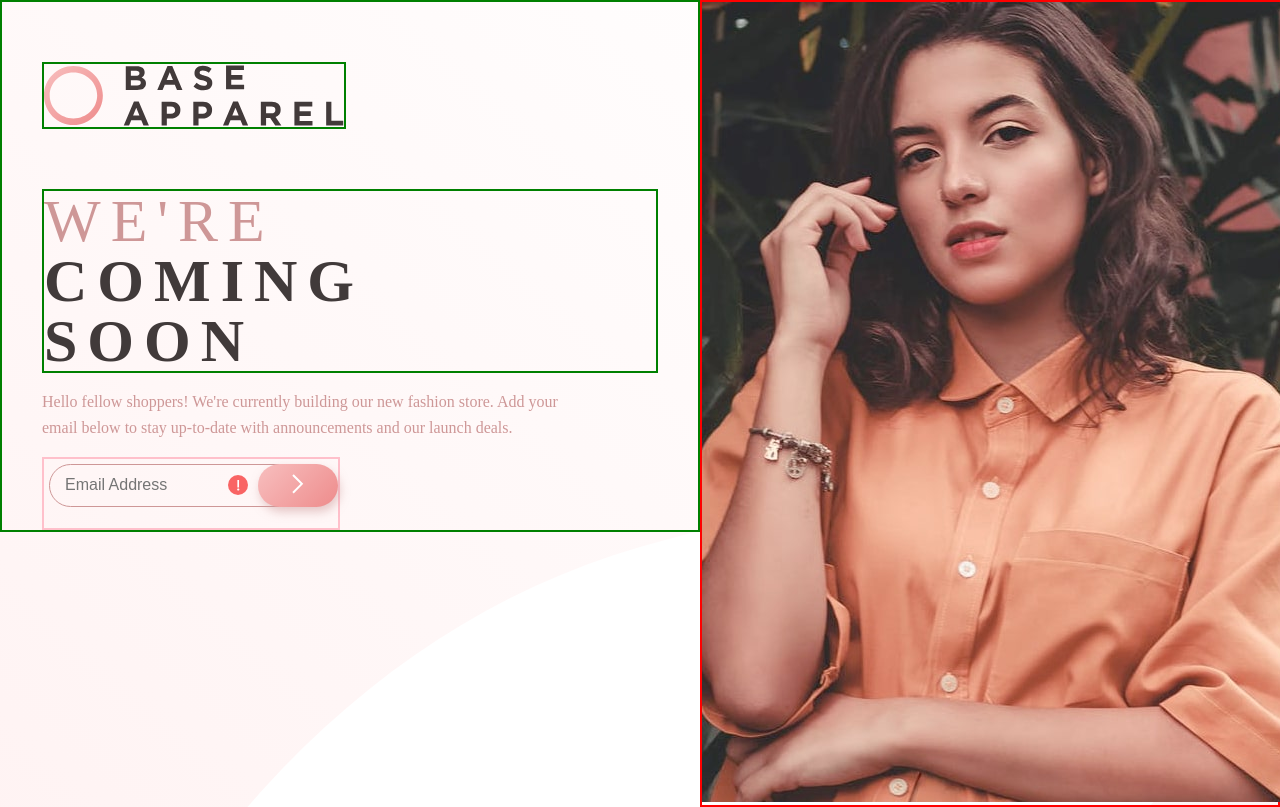
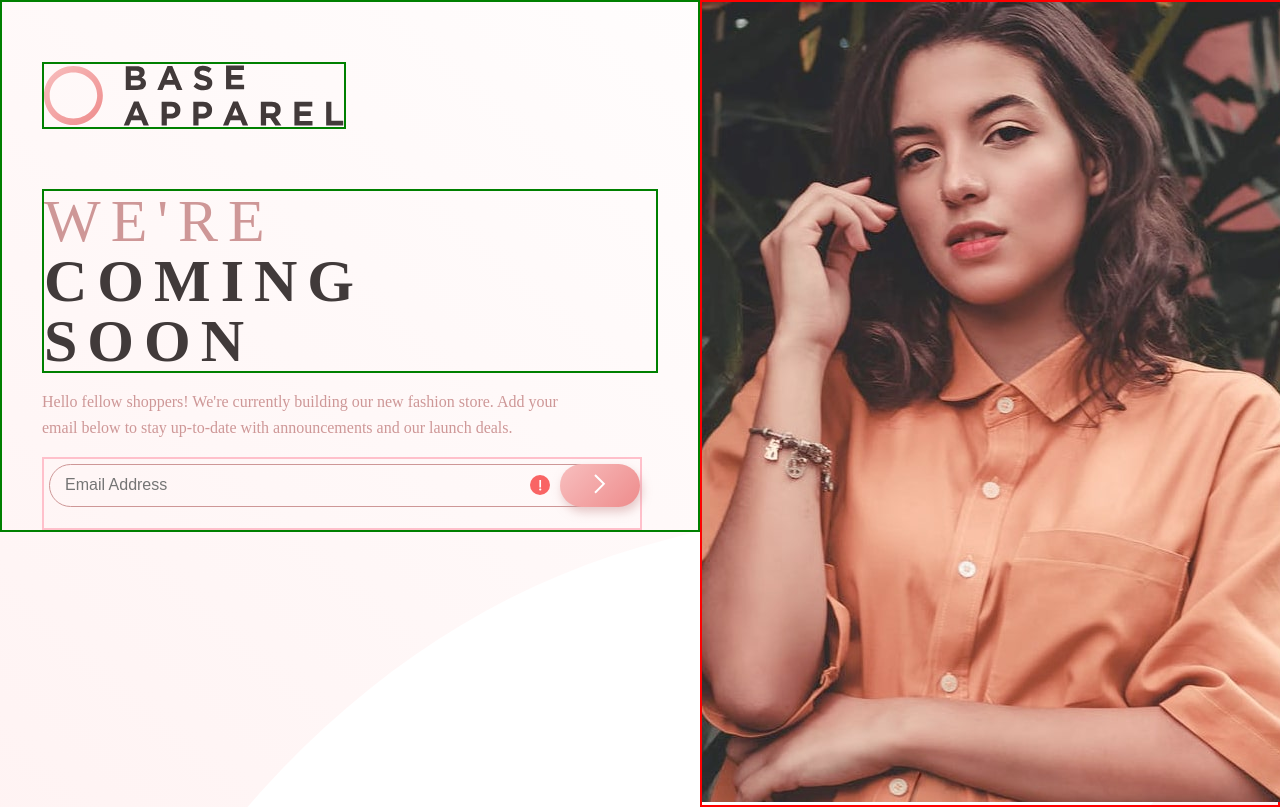
Before and after one commit to jshin720/baseApparelComponent, a React (Create React App) app: page / in a window 1280 px wide. Shown: the top 807 px of the page. Built offline with nearby package versions, Linux system fonts and the light colour scheme.

Commit message:
fixing css for input

```diff
--- a/src/components/input/emailinput.css
+++ b/src/components/input/emailinput.css
@@ -1,18 +1,18 @@
 .email-container {
-  /* width: 120%; */
+  width: 200%;
   border: 2px solid pink;
   position: relative;
 
 }
 
-input {
+input[type="email"] {
   margin: 5px;
   background-color: transparent;
   border: 1px solid hsl(0, 36%, 70%);
   border-radius: 50px;
   padding: 15px;
   height: 11px;
-  width: 80%;
+  width: 90%;
   font-size: 16px;
 }
 button {
```
